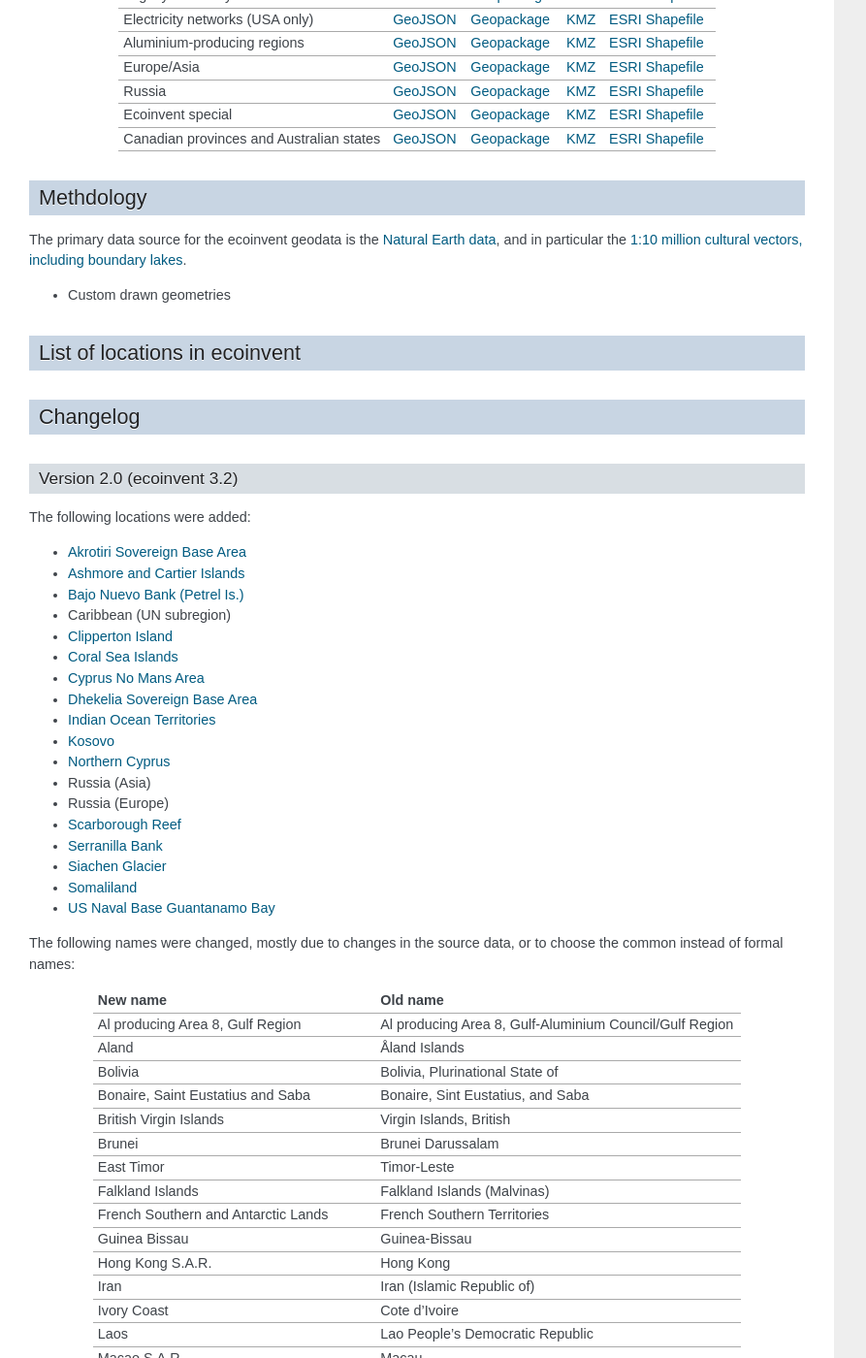
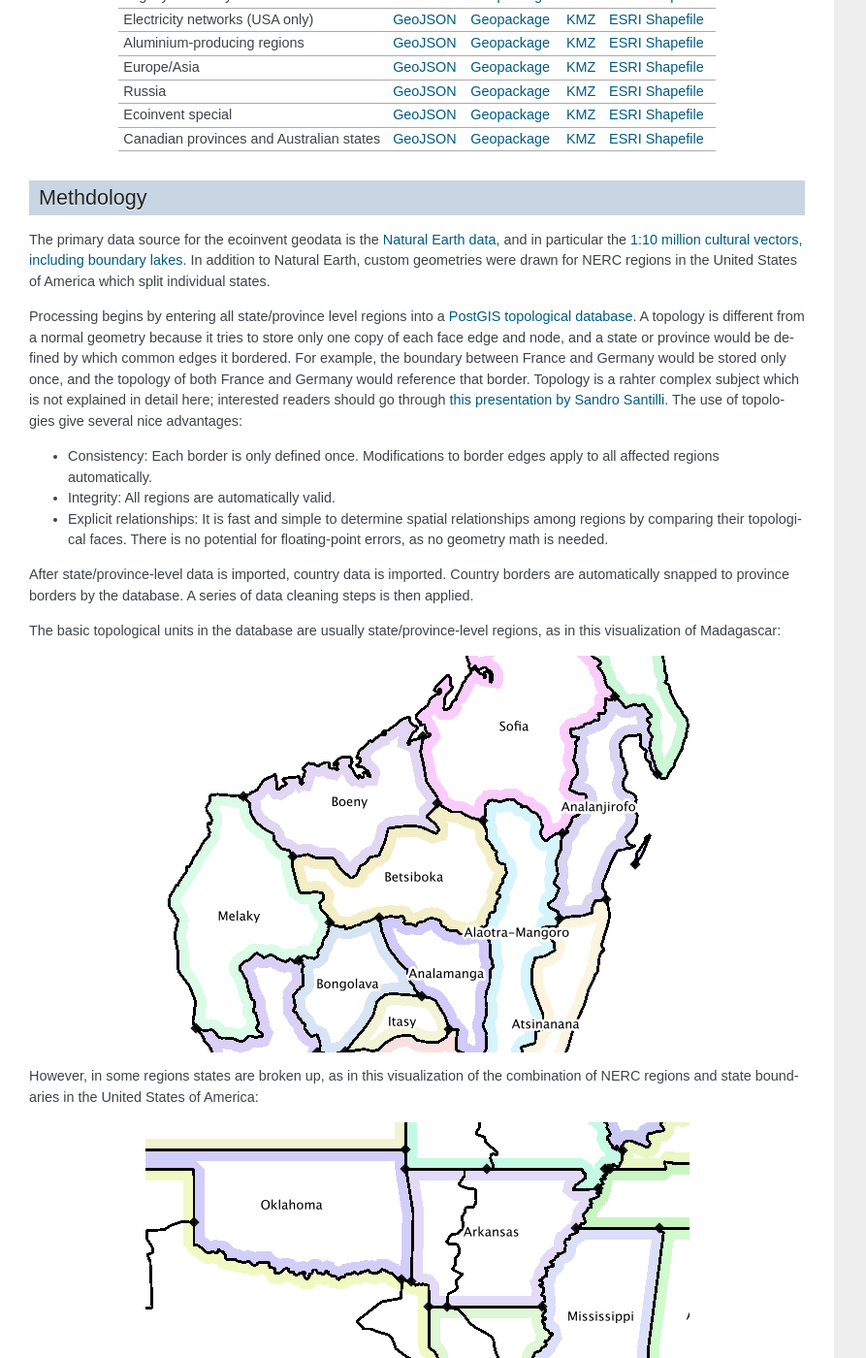
Before and after one commit to ecoinvent/ecoinvent-topology, a Sphinx documentation site: the page built from docs/index.rst, in a window 1280 px wide and 1400 px high, scrolled down 839 px. Shown: the whole window at 97% size, without its empty margins (0-893 px from the left). Built offline with Sphinx 7.4.7, drawn with Linux system fonts in a browser that asks for light colours; some of the changed text lies outside the part shown.

Commit message:
Topology explanation start

```diff
--- a/docs/index.rst
+++ b/docs/index.rst
@@ -53,7 +53,29 @@
 Methdology
 ----------
 
-The primary data source for the ecoinvent geodata is the `Natural Earth data <http://www.naturalearthdata.com/>`_, and in particular the `1:10 million cultural vectors, including boundary lakes <http://www.naturalearthdata.com/downloads/10m-cultural-vectors/>`_.
+The primary data source for the ecoinvent geodata is the `Natural Earth data <http://www.naturalearthdata.com/>`_, and in particular the `1:10 million cultural vectors, including boundary lakes <http://www.naturalearthdata.com/downloads/10m-cultural-vectors/>`_. In addition to Natural Earth, custom geometries were drawn for NERC regions in the United States of America which split individual states.
+
+Processing begins by entering all state/province level regions into a `PostGIS topological database <http://postgis.net/docs/Topology.html>`__. A topology is different from a normal geometry because it tries to store only one copy of each face edge and node, and a state or province would be defined by which common edges it bordered. For example, the boundary between France and Germany would be stored only once, and the topology of both France and Germany would reference that border. Topology is a rahter complex subject which is not explained in detail here; interested readers should go through `this presentation by Sandro Santilli <http://strk.keybit.net/projects/postgis/Paris2011_TopologyWithPostGIS_2_0.pdf>`__. The use of topologies give several nice advantages:
+
+* Consistency: Each border is only defined once. Modifications to border edges apply to all affected regions automatically.
+* Integrity: All regions are automatically valid.
+* Explicit relationships: It is fast and simple to determine spatial relationships among regions by comparing their topological faces. There is no potential for floating-point errors, as no geometry math is needed.
+
+After state/province-level data is imported, country data is imported. Country borders are automatically snapped to province borders by the database. A series of data cleaning steps is then applied.
+
+The basic topological units in the database are usually state/province-level regions, as in this visualization of Madagascar:
+
+.. image:: images/Madagascar.png
+    :align: center
+
+However, in some regions states are broken up, as in this visualization of the combination of NERC regions and state boundaries in the United States of America:
+
+.. image:: images/NERC.png
+    :align: center
+
+Ecoinvent regions are defined constructively, i.e. they are built up by adding different topological faces together.
+
+The input data and scripts to process, combine, and export all location data, as well as this manual, are open source and `freely available for download <https://bitbucket.org/cmutel/constructive-geometries>`__.
 
 - Custom drawn geometries
 
```
Also changed, not shown: docs/images/Madagascar.png (added), docs/images/NERC.png (added).
